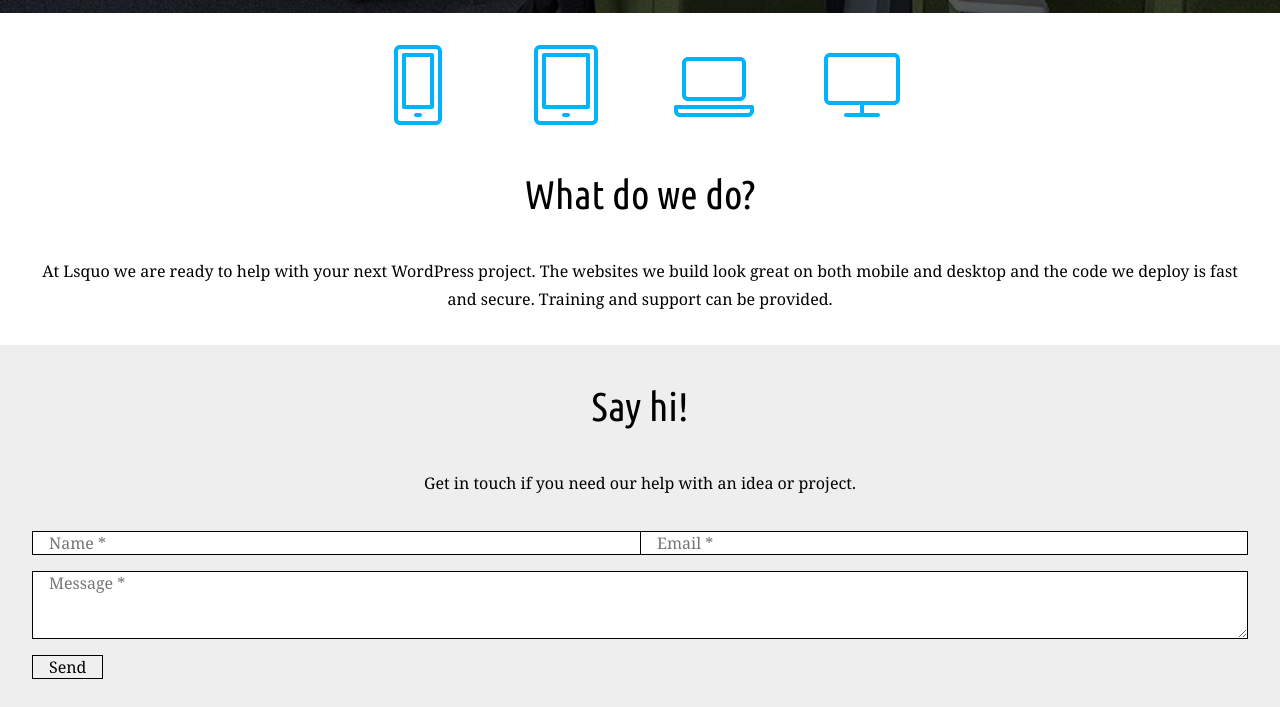
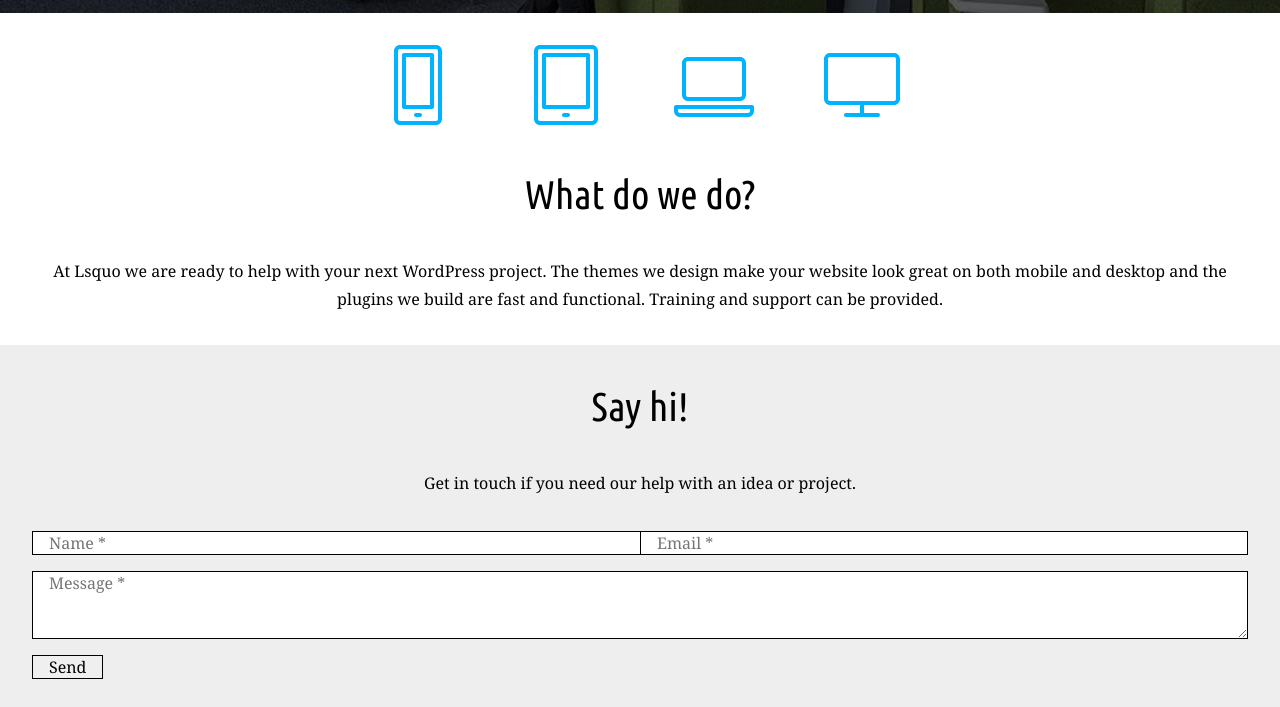
Before and after one commit to lsquo/lsquo.github.io, a Jekyll site: the page built from index.html, in a window 1280 px wide and 900 px high, scrolled down 563 px, cut to the strip 0-707 px from the top of the window. Built offline with Jekyll 4.4.1, drawn with Linux system fonts in a browser that asks for light colours.

Commit message:
Fix text

```diff
--- a/index.html
+++ b/index.html
@@ -10,7 +10,7 @@ description: Lsquo is a digital agency focused on custom theme design and plugin
 	<img src="/images/laptop.svg" alt="Laptop">
 	<img src="/images/desktop.svg" alt="Desktop">
 	<h2>What do we do?</h2>
-	<p>At Lsquo we are ready to help with your next WordPress project. The websites we build look great on both mobile and desktop and the code we deploy is fast and secure. Training and support can be provided.</p>
+	<p>At Lsquo we are ready to help with your next WordPress project. The themes we design make your website look great on both mobile and desktop and the plugins we build are fast and functional. Training and support can be provided.</p>
 </section>
 <section id="b">
 	<h2>Say hi!</h2>
```
